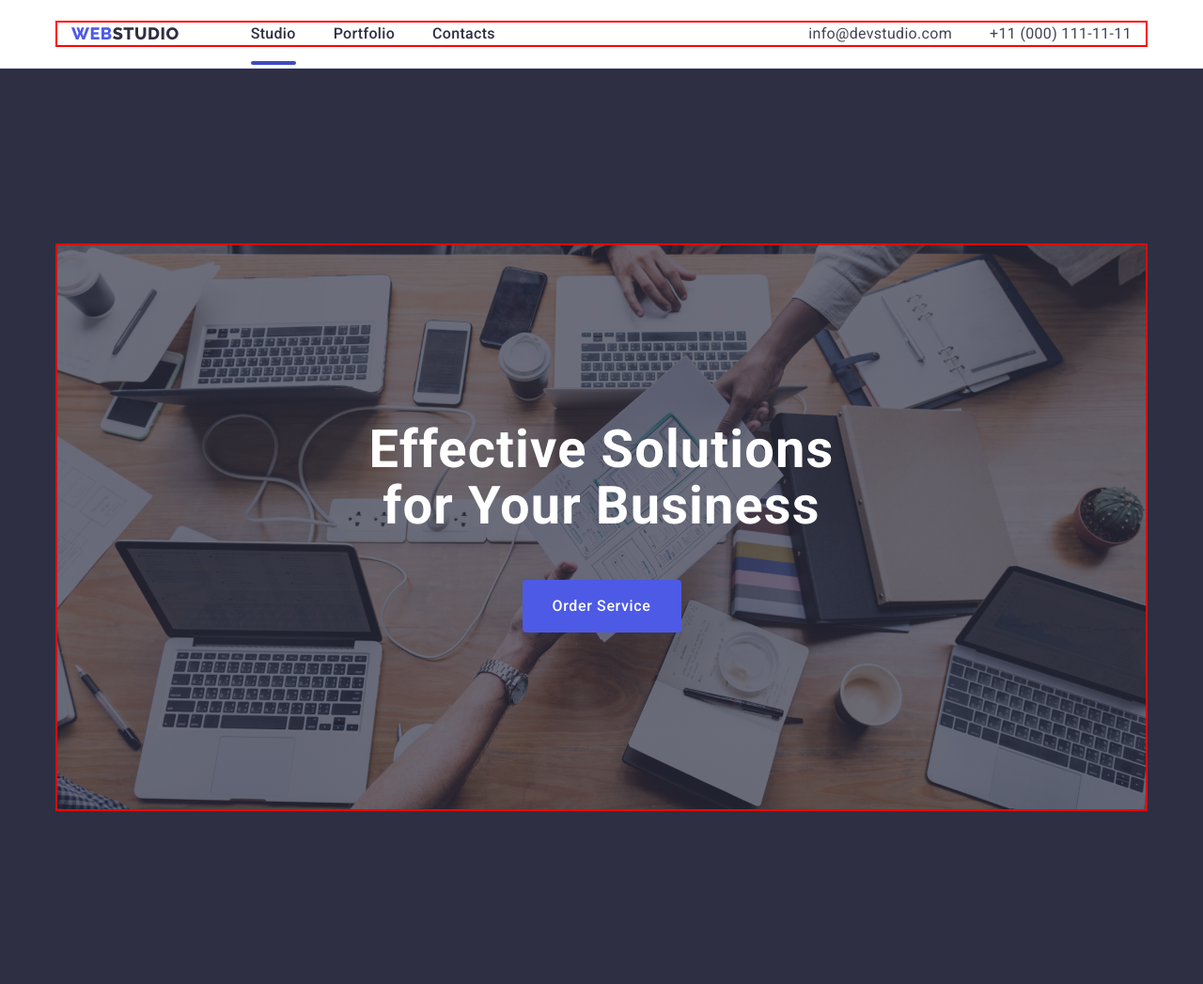
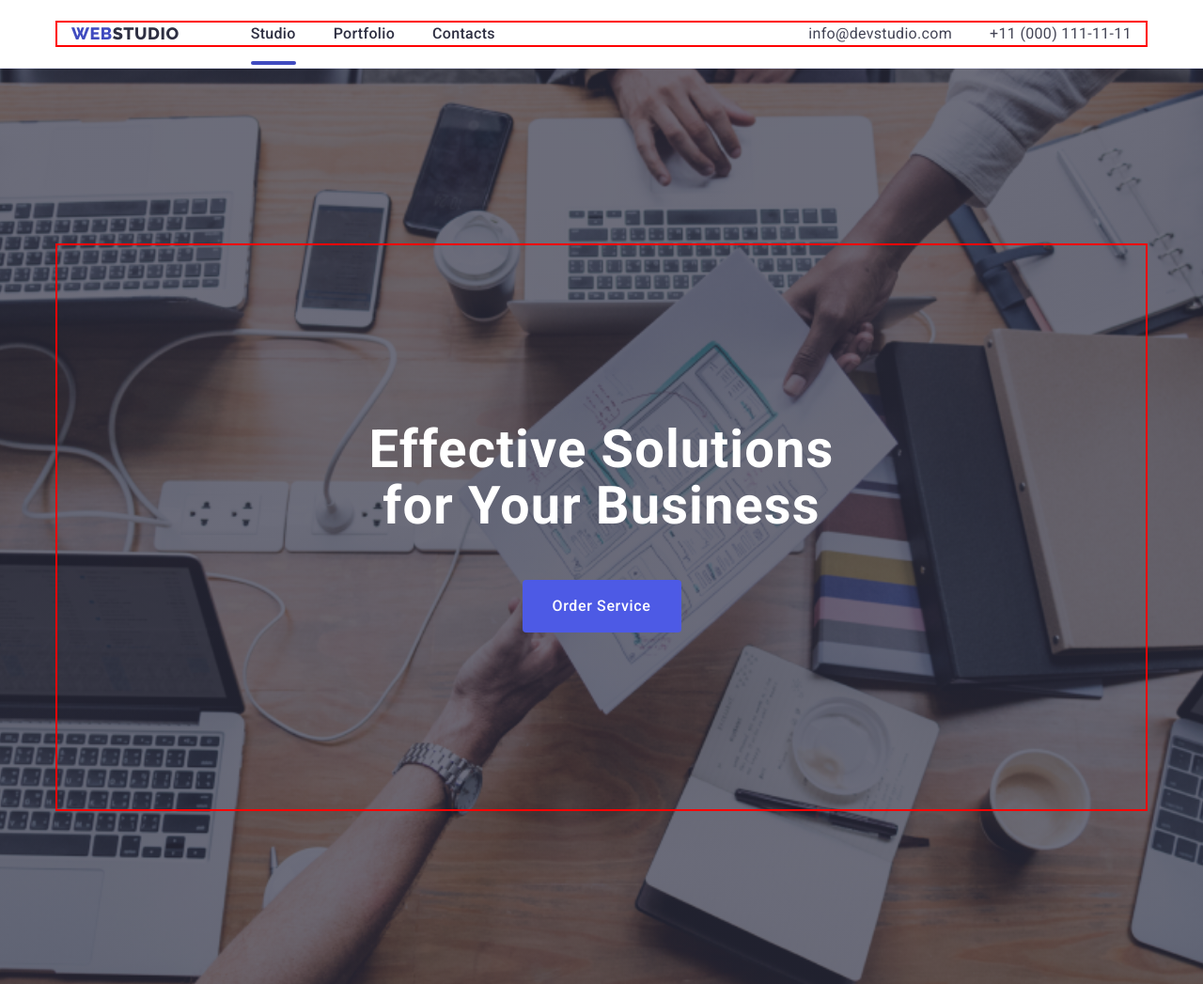
Before and after one commit to Vadim0307/goit-markup-hw-04, a plain HTML site: page index.html in a window 1280 px wide. Shown: the top 1047 px of the page at 94% size. Drawn offline with nearby package versions, Linux system fonts and the light colour scheme.

Commit message:
add 13.06.2023 14:45

```diff
--- a/css/styles.css
+++ b/css/styles.css
@@ -81,6 +81,7 @@ body {
         padding-top: 24px;
         padding-bottom: 24px;
         border-bottom: 1px solid var(--button-color);
+        box-shadow: 0px 2px 1px rgba(46, 47, 66, 0.08), 0px 1px 1px rgba(46, 47, 66, 0.16), 0px 1px 6px rgba(46, 47, 66, 0.08);
     }
     .header-navigation {
         display: flex;
@@ -98,7 +99,7 @@ body {
         font-size: 18px;
         line-height: 1.17;
         letter-spacing: 0.03em;
-        color: var(--logo-color);
+        color: var(--link-color);
         text-transform: uppercase;
         text-decoration: none;
         margin-right: 76px;
@@ -178,16 +179,17 @@ body {
         background-color: var(--title-color);
         padding-bottom: 188px;
         padding-top: 188px;
+        background-image: linear-gradient(rgba(46, 47, 66, 0.7),rgba(46, 47, 66, 0.7)), url(../images/img-name.jpg);
+        max-width: 1440px;
+        background-repeat: no-repeat;
+        background-position: center;
+        background-size: cover;
     }
 
     .hero-container {
         width: 1470px;
         height: 600px;
-        background-image: linear-gradient(to bottom,rgba(46, 47, 66, 0.7),rgba(46, 47, 66, 0.7)),url(../images/hero-bg.jpg);
-        background-repeat: no-repeat;
-        background-position: center;
-        background-size: cover;
-    }
+        }
 
     .hero-effective {
         font-weight: 700;
@@ -202,6 +204,7 @@ body {
         padding-top: 188px;
         margin-bottom: 48px;
         }
+
     .hero-btn {
         font-family: 'Roboto', sans-serif;
         font-weight: 500;
@@ -217,7 +220,7 @@ body {
         border: none;
         display: block;
         margin: 0 auto;
-        transition: color var(--transition);
+        transition: background-color var(--transition);
     }
 
     .hero-btn:hover, .hero-btn:focus {
```
Also changed, not shown: images/img-name.jpg (renamed from images/hero-bg.jpg).
